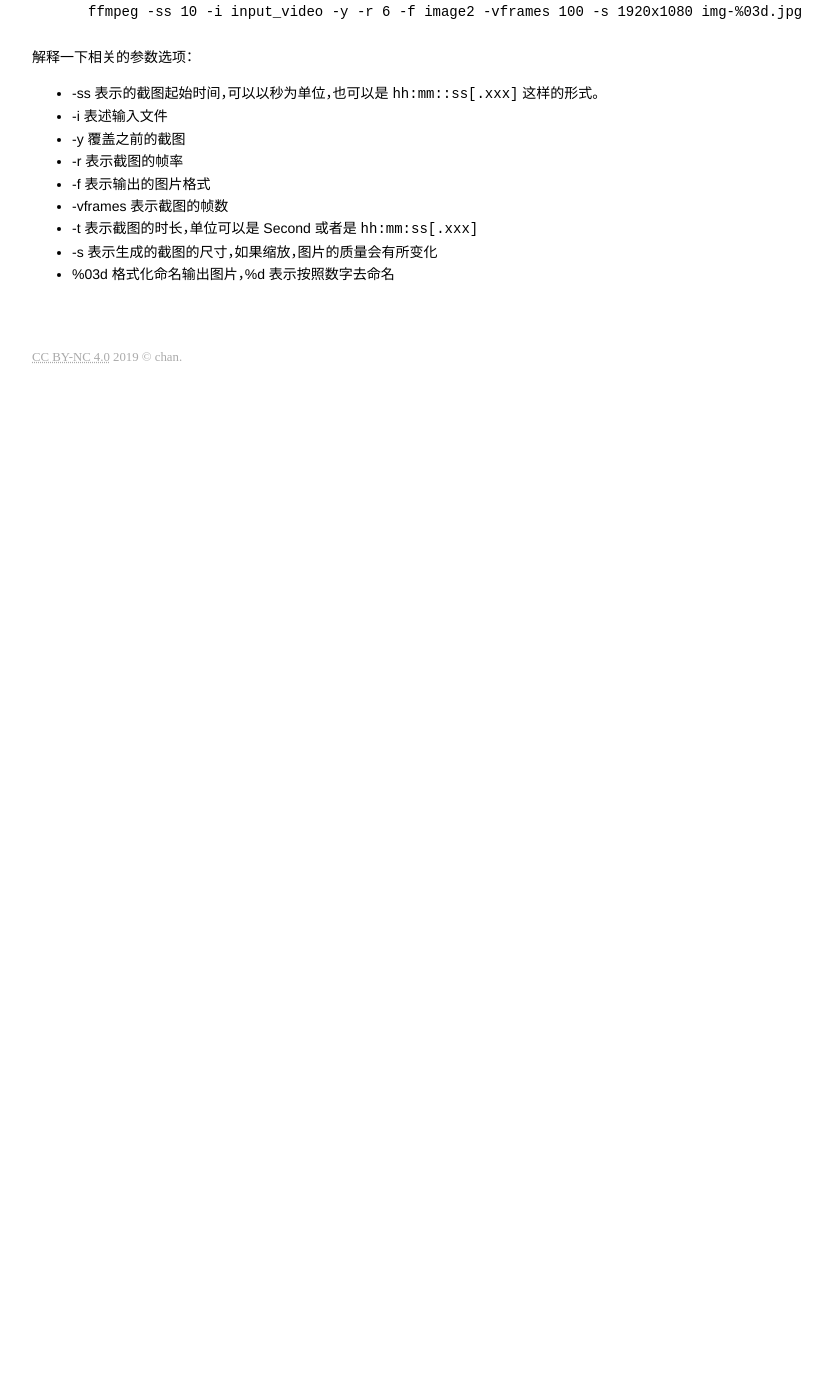
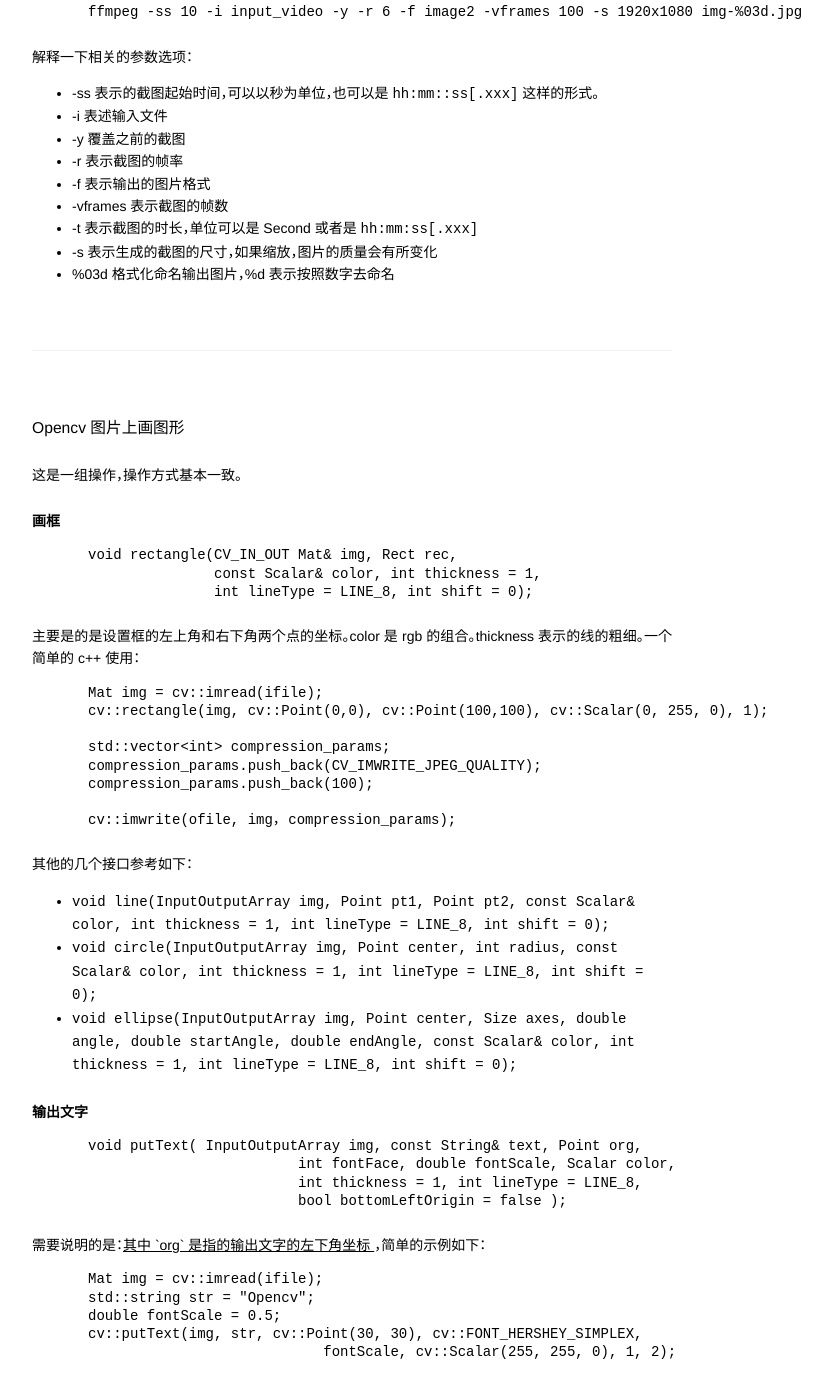
Before and after one commit to JesseEisen/chan, a Jekyll site: the page built from _posts/2019-09-17-image.md, in a window 1280 px wide and 1400 px high, scrolled down 906 px. Shown: the whole window, without its empty margins (288-1120 px from the left). Built offline with Jekyll 4.4.1, drawn with Linux system fonts in a browser that asks for light colours; before the commit the page ends 1303 px from its top, so only the background shows below that.

Commit message:
update iamge things

````diff
--- a/_posts/2019-09-17-image.md
+++ b/_posts/2019-09-17-image.md
@@ -50,3 +50,63 @@
 + -t 表示截图的时长，单位可以是 Second 或者是 `hh:mm:ss[.xxx]`
 + -s 表示生成的截图的尺寸，如果缩放，图片的质量会有所变化
 +  %03d 格式化命名输出图片，%d 表示按照数字去命名
+
+
+
+---
+
+### Opencv 图片上画图形
+
+这是一组操作，操作方式基本一致。
+
+**画框**
+
+```
+void rectangle(CV_IN_OUT Mat& img, Rect rec,
+               const Scalar& color, int thickness = 1,
+               int lineType = LINE_8, int shift = 0);
+```
+
+主要是的是设置框的左上角和右下角两个点的坐标。color 是 rgb 的组合。thickness 表示的线的粗细。一个简单的 c++ 使用：
+
+```
+Mat img = cv::imread(ifile);
+cv::rectangle(img, cv::Point(0,0), cv::Point(100,100), cv::Scalar(0, 255, 0), 1);
+
+std::vector<int> compression_params;
+compression_params.push_back(CV_IMWRITE_JPEG_QUALITY);
+compression_params.push_back(100);
+
+cv::imwrite(ofile, img， compression_params);
+```
+
+其他的几个接口参考如下：
+
++ `void line(InputOutputArray img, Point pt1, Point pt2, const Scalar& color,
+            int thickness = 1, int lineType = LINE_8, int shift = 0);`
++ `void circle(InputOutputArray img, Point center, int radius,
+                         const Scalar& color, int thickness = 1,
+                         int lineType = LINE_8, int shift = 0);`
++ `void ellipse(InputOutputArray img, Point center, Size axes,
+                          double angle, double startAngle, double endAngle,
+                          const Scalar& color, int thickness = 1,
+                          int lineType = LINE_8, int shift = 0);`
+
+**输出文字**
+
+```
+void putText( InputOutputArray img, const String& text, Point org,
+                         int fontFace, double fontScale, Scalar color,
+                         int thickness = 1, int lineType = LINE_8,
+                         bool bottomLeftOrigin = false );
+```
+
+需要说明的是：<u>其中  `org`  是指的输出文字的左下角坐标 </u> ，简单的示例如下：
+
+```
+Mat img = cv::imread(ifile);
+std::string str = "Opencv";
+double fontScale = 0.5;
+cv::putText(img, str, cv::Point(30, 30), cv::FONT_HERSHEY_SIMPLEX,
+                            fontScale, cv::Scalar(255, 255, 0), 1, 2);
+```
````
